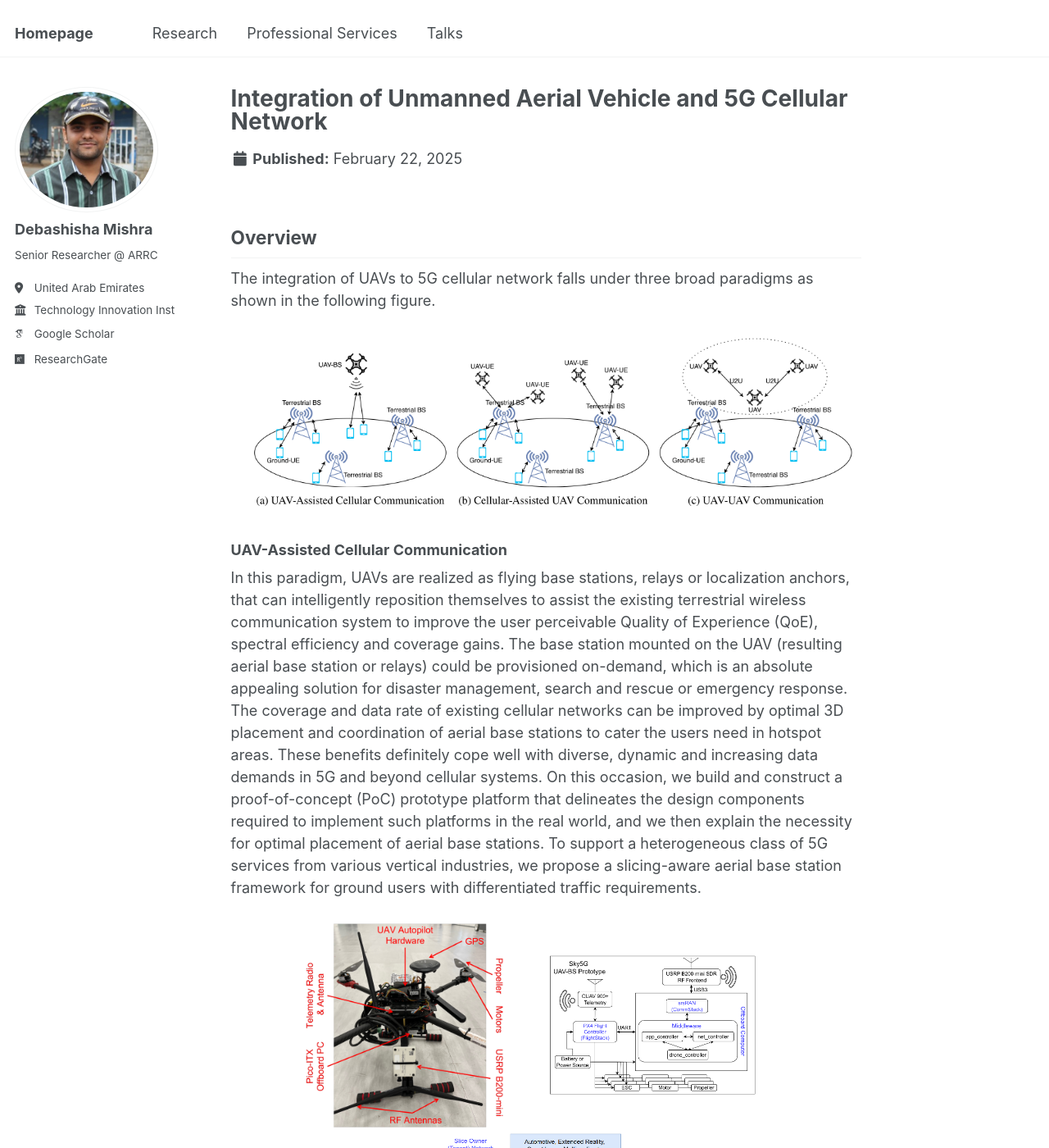
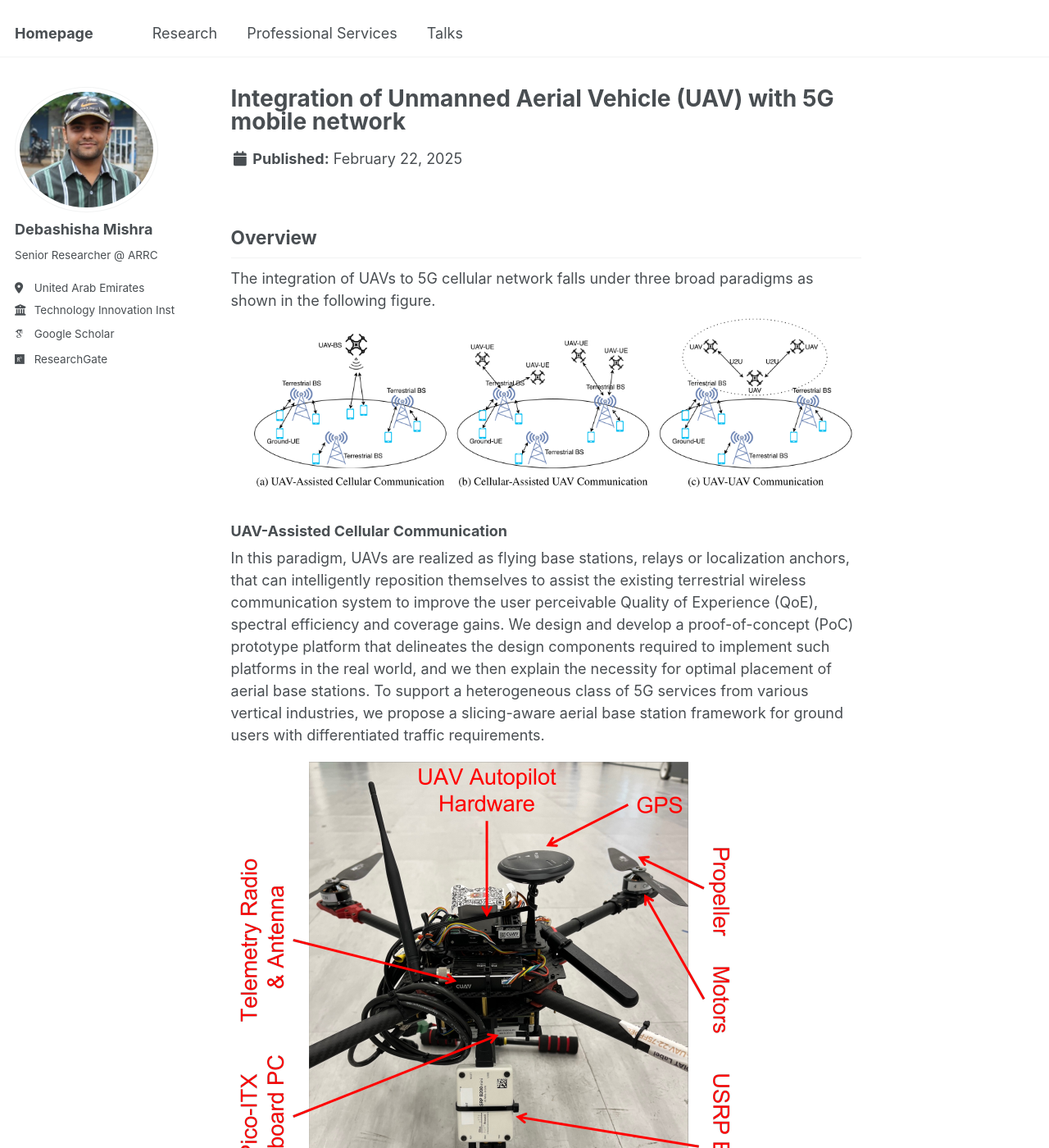
Before and after one commit to debashish216/debashish216.github.io, a Jekyll site: the page built from _research/uav-cellular-comm.md, in a window 1280 px wide and 1400 px high. Shown: the whole window at 82% size. Built offline with Jekyll 4.4.1, drawn with Linux system fonts in a browser that asks for light colours; some web fonts are replaced; some of the changed text lies outside the part shown.

Commit message:
Initial commit

```diff
--- a/_research/uav-cellular-comm.md
+++ b/_research/uav-cellular-comm.md
@@ -1,27 +1,27 @@
 ---
-title: "Integration of Unmanned Aerial Vehicle and 5G Cellular Network"
-excerpt: "This topic presents a comprehensive analysis of the integration synergies that are realized by combining 5G and beyond mobile networks with unmanned aerial vehicles (UAVs)."
+title: "Integration of Unmanned Aerial Vehicle (UAV) with 5G mobile network"
+excerpt: "This topic presents a comprehensive analysis of the integration synergies that are realized by combining UAVs with 5G and beyond mobile network."
 collection: research
 ---
 
 ## Overview
 The integration of UAVs to 5G cellular network falls under three broad paradigms as shown in the following figure.
-
 <img src='/images/UAV-Cellular-Int.png'>
 
 
 ### UAV-Assisted Cellular Communication
-In this paradigm, UAVs are realized as flying base stations, relays or localization anchors, that can intelligently reposition themselves to assist the existing terrestrial wireless communication system to improve the user perceivable Quality of Experience (QoE), spectral efficiency and coverage gains. The base station mounted on the UAV (resulting aerial base station or relays) could be provisioned on-demand, which is an absolute appealing solution for disaster management, search and rescue or emergency response. The coverage and data rate of existing cellular networks can be improved by optimal 3D placement and coordination of aerial base stations to cater the users need in hotspot areas. These benefits definitely cope well with diverse, dynamic and increasing data demands in 5G and beyond cellular systems. On this occasion, we build and construct a proof-of-concept (PoC) prototype platform that delineates the design components required to implement such platforms in the real world, and we then explain the necessity for optimal placement of aerial base stations. To support a heterogeneous class of 5G services from various vertical industries, we propose a slicing-aware aerial base station framework for ground users with differentiated traffic requirements.
+In this paradigm, UAVs are realized as flying base stations, relays or localization anchors, that can intelligently reposition themselves to assist the existing terrestrial wireless communication system to improve the user perceivable Quality of Experience (QoE), spectral efficiency and coverage gains. We design and develop a proof-of-concept (PoC) prototype platform that delineates the design components required to implement such platforms in the real world, and we then explain the necessity for optimal placement of aerial base stations. To support a heterogeneous class of 5G services from various vertical industries, we propose a slicing-aware aerial base station framework for ground users with differentiated traffic requirements.
+<img src='/images/UAV-BS-Prototype.png'>
 
-<p align="center">
+<!-- <p align="center">
   <img alt="Light" src="/images/UAV-BS-Prototype.png" width="33%">
 &nbsp; &nbsp; &nbsp; &nbsp;
   <img alt="Dark" src="/images/UAV-BS-Arch.png" width="33%">
 &nbsp; &nbsp; &nbsp; &nbsp;
   <img alt="Dark" src="/images/UAV-BS-Slicing.png" width="33%">
 </p>
-
-#### Relevant Publications
+ -->
+### Relevant Publications
 
 * **Sky5G: Prototyping 5G Aerial Base Station (UAV-BS) for On-demand Connectivity from Sky**\
 Debashisha Mishra, Himank Gupta, Enrico Natalizio\
@@ -41,12 +41,21 @@ Book Chapter in Springer Nature Switzerland, 2024
 
 ### Cellular-Assisted UAV Communication (Cellular-connected UAVs)
 In this paradigm, the flying UAVs are realized as new aerial User Equipments (UEs) coexisting with terrestrial UEs that access the communication services from exising terrestrial cellular network infrastructure. This paradigm has gained significant interest in recent times, because of the effective solution for establishing reliable wireless connectivity with ground cellular stations.
+<img src='/images/UAV-Swarm1.png'>
 
-#### Relevant Publications
+### Relevant Publications
 
 * **A survey on cellular-connected UAVs: Design challenges, enabling 5G/B5G innovations, and experimental advancements**\
 Debashisha Mishra, Enrico Natalizio\
 Elsevier Computer Networks, 2020
+
+* **Drone networking in the 6G Era: A Technology Overview**\
+Debashisha Mishra, Anna Maria Vegni, Valeria Loscrí, Enrico Natalizio\
+IEEE Communications Standards Magazine, 2021
+
+* **A high-end IoT devices framework to foster beyond-connectivity capabilities in 5G/B5G architecture**\
+Debashisha Mishra, Nicola Roberto Zema, Enrico Natalizio\
+IEEE Communications Magazine, 2021
 
 * **LE-MHAPPO-Enhanced DNN Task Partitioning in Energy-harvesting Heterogeneous UAV Swarms**\
 Ke Gao, Jun Du, Chunxiao Jiang, Debashisha Mishra, Chao Zhang, Mérouane Debbah\
@@ -54,18 +63,14 @@ To appear in IEEE International Conference on Communications (ICC), Canada, 2025
 
 ### UAV–UAV Communication
 In this paradigm, a group of UAVs reliably communicate directly with each other sharing the cellular spectrum with ground users in order to facilitate autonomous flight behaviours, cooperation in a UAV fleets, and collision avoidance.
+<img src='/images/Sidelink2.png'>
 
-
-#### Relevant Publications
+### Relevant Publications
 
 * **Cooperative Cellular UAV-to-Everything (C-U2X) communication based on 5G sidelink for UAV swarms**\
 Debashisha Mishra, Angelo Trotta, Emiliano Traversi, Marco Di Felice, Enrico Natalizio\
 Elsevier Computer Communications, 2022
 
-* **Drone networking in the 6G Era: A Technology Overview**\
-Debashisha Mishra, Anna Maria Vegni, Valeria Loscrí, Enrico Natalizio\
-IEEE Communications Standards Magazine, 2021
-
 * **Performance analysis of multi-hop communication based on 5G sidelink for cooperative UAV swarms**\
 Debashisha Mishra, Angelo Trotta, Marco Di Felice, Enrico Natalizio\
 IEEE International Mediterranean Conference on Communications and Networking (MeditCom), 2021
```
Also changed, not shown: images/Sidelink1.png (added), images/Sidelink2.png (added), images/UAV-Swarm1.png (added).
